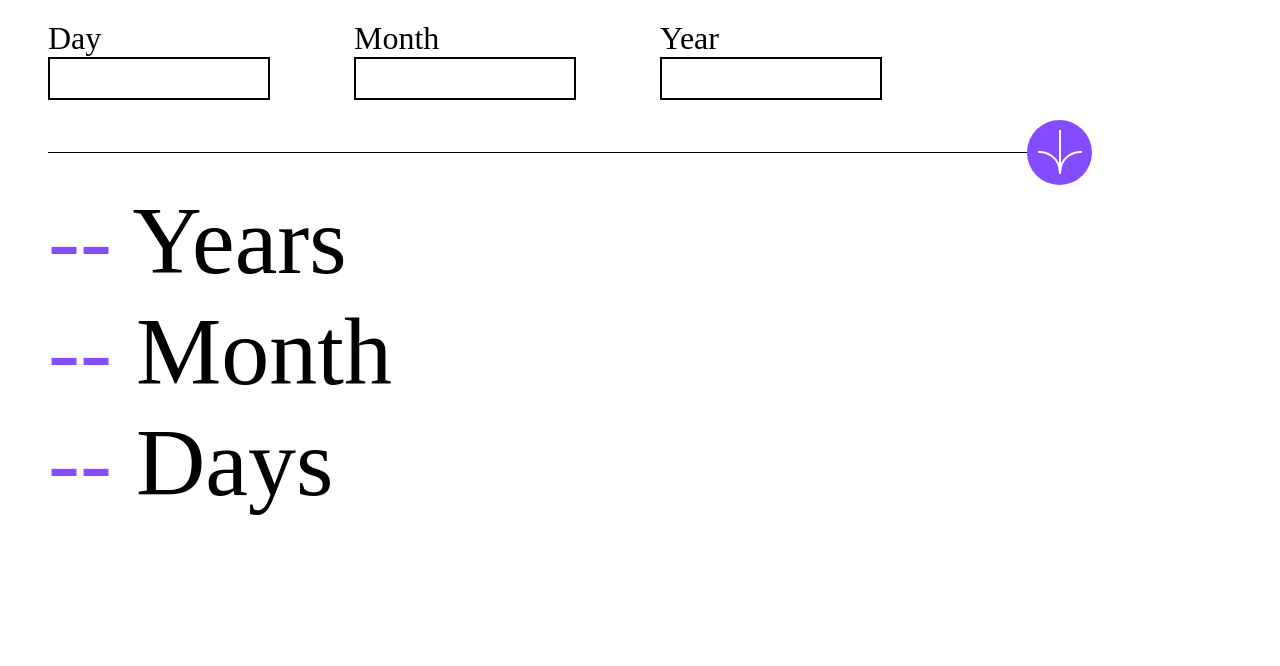
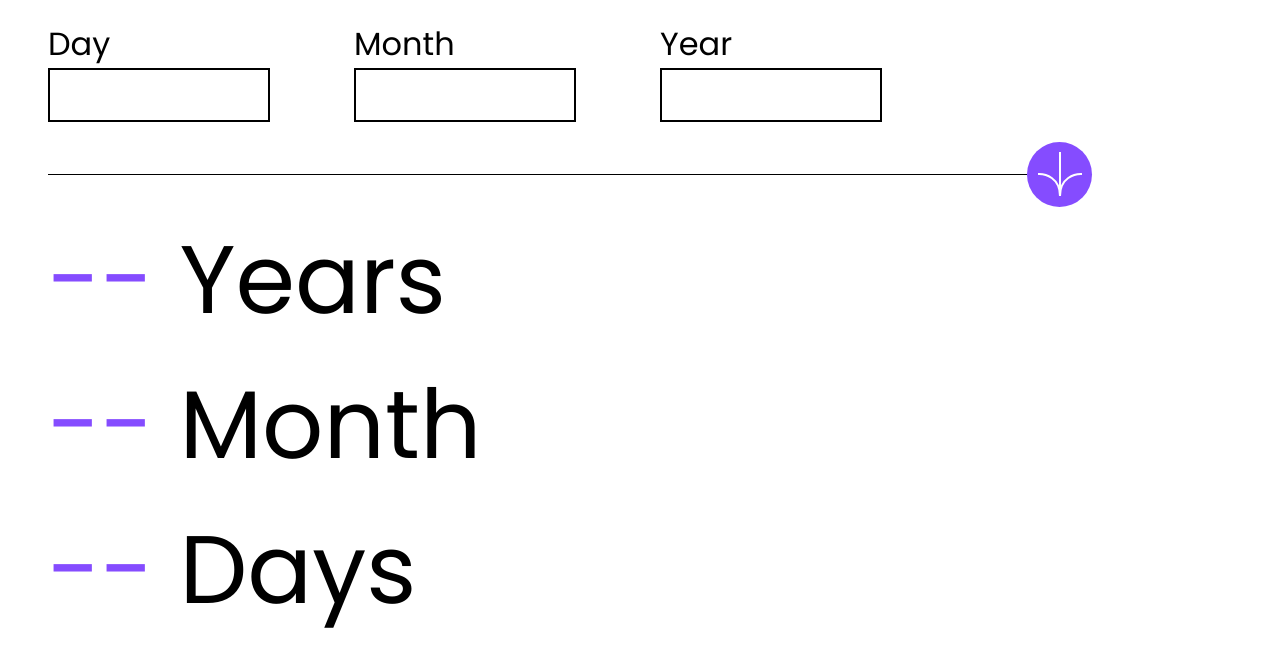
Before and after one commit to ahmad2001hotmailyahoo/AgeCalculator, a plain HTML site: page index.html in a window 1280 px wide. Drawn offline with Linux system fonts and the light colour scheme.

Commit message:
added font styles

```diff
--- a/style.css
+++ b/style.css
@@ -1,3 +1,9 @@
+@import url('https://fonts.googleapis.com/css2?family=Inter&family=Kumbh+Sans&family=Marcellus&family=Montserrat:ital,wght@0,100;0,200;0,300;0,400;0,500;0,600;0,700;0,800;0,900;1,100;1,200;1,300;1,400;1,500;1,600;1,700;1,800;1,900&family=Plus+Jakarta+Sans:wght@500;800&family=Poppins:wght@400;700;800&family=Source+Serif+4:opsz,wght@8..60,300&family=Space+Grotesk:wght@500&family=Tajawal:wght@200&display=swap');
+
+*{
+    font-family: 'Poppins', sans-serif;
+}
+
 :root{
     --Purple: hsl(259, 100%, 65%);
     --Light-Red: hsl(0, 100%, 67%);
```
